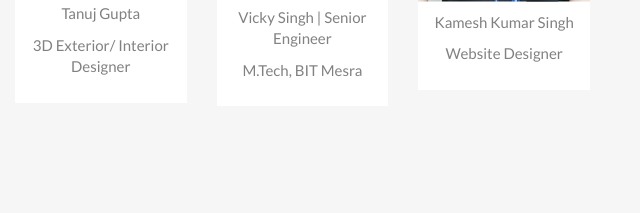
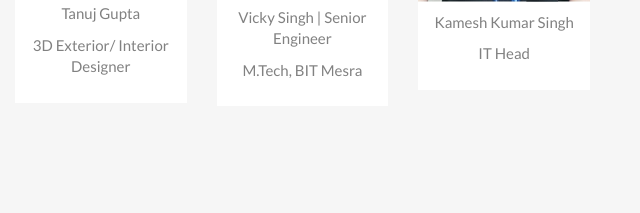
Before and after one commit to kameshk61/yourdreamghar, a plain HTML site: page index.html in a window 1280 px wide. Shown: the part 3859-4072 px from the top of the page, 640-1280 px from the left. Drawn offline with nearby package versions, Linux system fonts and the light colour scheme.

Commit message:
changed title

```diff
--- a/index.html
+++ b/index.html
@@ -613,7 +613,7 @@
         height="300"
       />
       <p>Kamesh Kumar Singh</p>
-      <p>Website Designer</p>
+      <p>IT Head</p>
     </div>
   </div>
 
```
